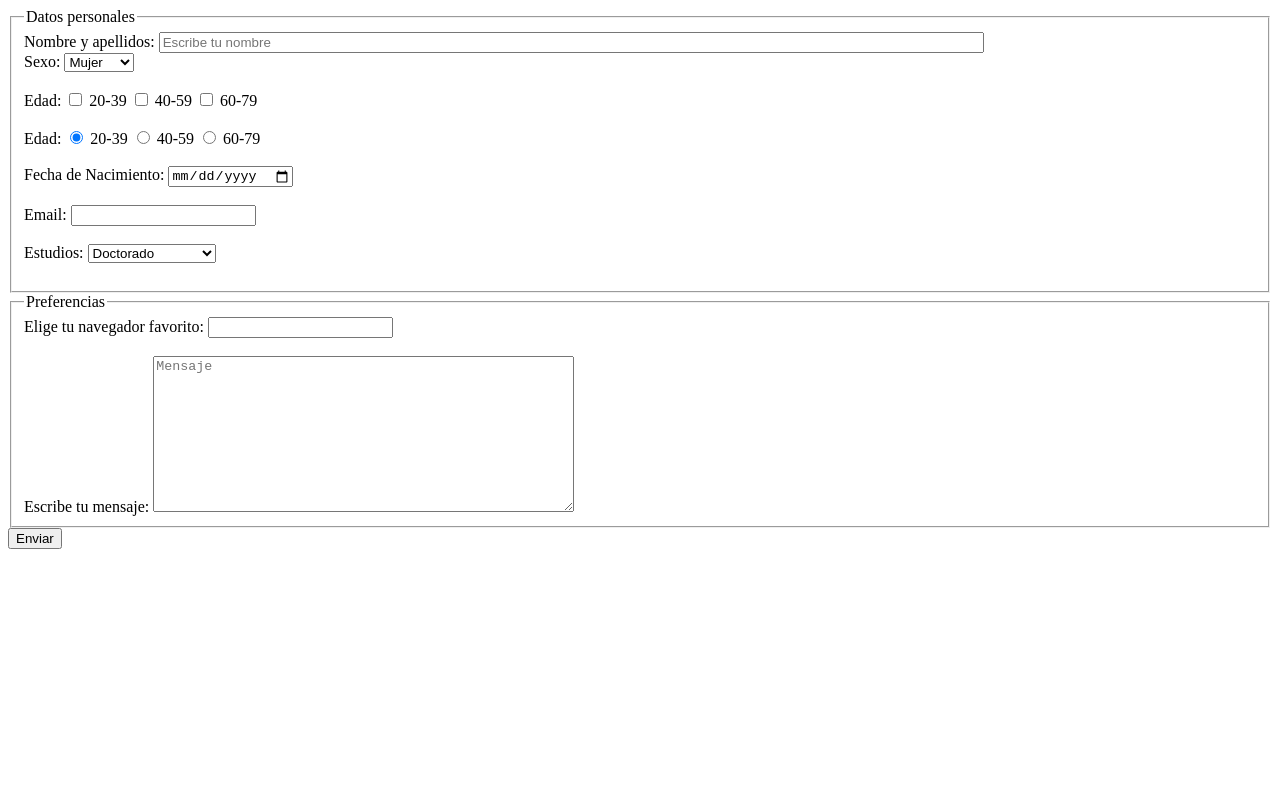
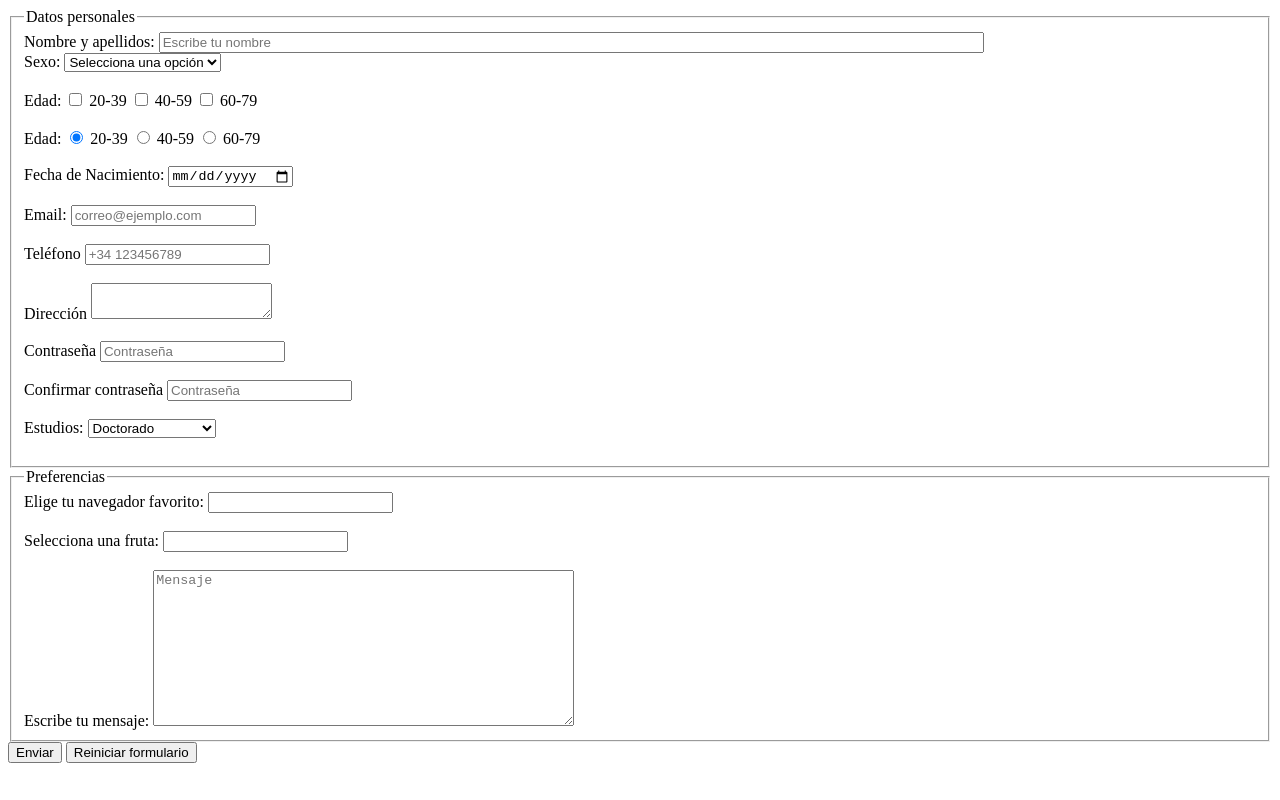
Before and after one commit to luisaparra-info/pruebas, a plain HTML site: page HTML5/etiquetas_formularios_4_2/index.html in a window 1280 px wide. Drawn offline with Linux system fonts and the light colour scheme.

Commit message:
Clase 19/11

```diff
--- a/HTML5/etiquetas_formularios_4_2/index.html
+++ b/HTML5/etiquetas_formularios_4_2/index.html
@@ -16,11 +16,13 @@
             <input id="nombre" name="nombre" type="text"  required minlength="4" maxlength="8" size="100" placeholder="Escribe tu nombre"><br>
 
             <label for="sexo">Sexo: </label>
-            <select id="sexo" name="sexo">
+            <select id="sexo" required>
                 <!--Etiqueta option-->
-                <option value="1">Hombre</option>
-                <option value="2" selected>Mujer</option>
-                <option value="3">Otro</option>
+                <option disabled selected hidden value="">Selecciona una opción</option>
+                <option value="H">Hombre</option>
+                <option value="M">Mujer</option>
+                <option value="O">Otro</option>
+
             </select><br><br>
 
             <label>Edad: </label>
@@ -47,12 +49,40 @@
 
 
             <label for="email">Email: </label>
-            <input id="email" type="email"><br><br>
+            <input  id="email"
+                    name="email"
+                    type="email"
+                    required
+                    placeholder="correo@ejemplo.com"
+                    pattern=".+@g\.educaand\.es"
+                    title="Introduce tu correo de @g.educaand.es">
 
 
 
+            <br><br>
+
+            <label for="telefono">Teléfono</label>
+            <input  type="tel"
+                    id="telefono"
+                    name="telefono"
+                    placeholder="+34 123456789"
+                    pattern="\+[0-9]{2}\s\d{9}"
+                    title="Introduce con formato +34 123456789 "
+                    required>
+              <br><br>
+              <label for="direccion">Dirección</label>
+              <textarea id="direccion" name="direccion" maxlength="300" ></textarea>
+              <br><br>
+              <label for="contrasena">Contraseña</label>
+              <input type="password" id="contrasena" name="contrasena" placeholder="Contraseña"
+              pattern="^(?=.*[a-z])(?=.*[A-Z])(?=.*[0-9])(?=.*[!@#$%^&*_=+-]).{8,16}$">
+              <br><br>
+              <label for="contrasena2">Confirmar contraseña</label>
+              <input type="password" id="contrasena2" name="contrasena2" placeholder="Contraseña">
+              <br><br>
+
             <label for="estudios">Estudios: </label>
-            <select id="estudios">
+            <select id="estudios" name="estudios" >
                 <optgroup label="Estudios Universitarios">
                     <option>Doctorado</option>
                     <option>Máster</option>
@@ -76,11 +106,22 @@
                 <option value="Safari">
                 <option value="Microsoft Edge">
             </datalist><br><br>
+            <label for="frutas">Selecciona una fruta:</label>
+            <input list="frutas" id="fruta" name="fruta" />
 
+            <datalist id="frutas">
+              <option value="Manzana"></option>
+              <option value="Banana"></option>
+              <option value="Naranja"></option>
+              <option value="Uva"></option>
+              <option value="Pera"></option>
+            </datalist>
+            <br><br>
             <label for="mensaje">Escribe tu mensaje: </label>
             <textarea rows="10" cols="50" placeholder="Mensaje" id="mensaje"></textarea>
         </fieldset>
-        <input type="submit" value="Enviar">
+        <button type="submit">Enviar</button>
+        <button type="reset">Reiniciar formulario</button>
     </form>
 </body>
 
```
Also changed, not shown: HTML5/etiquetas_formularios_4_2/tipos_inputs.html (added, +51 -0 lines).
